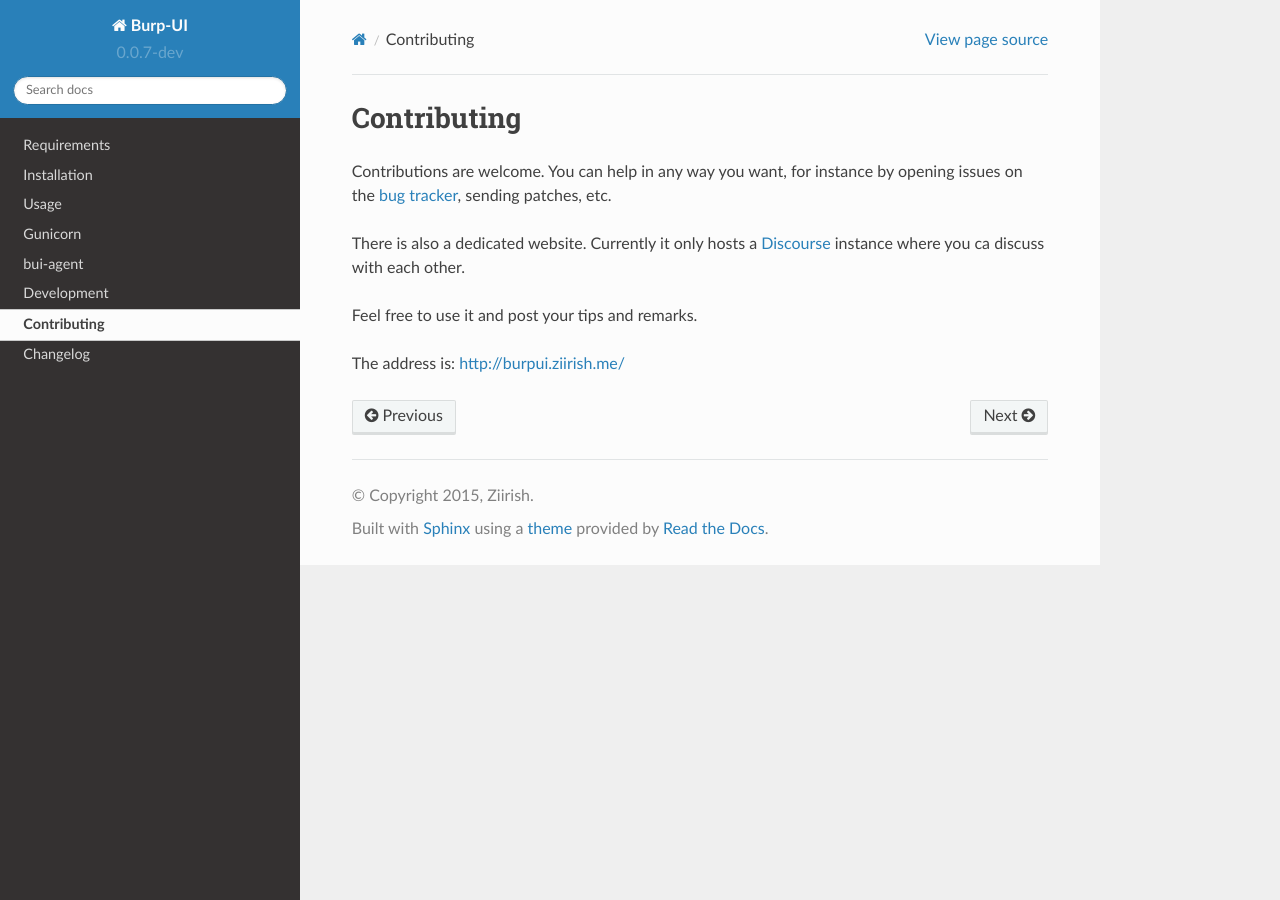
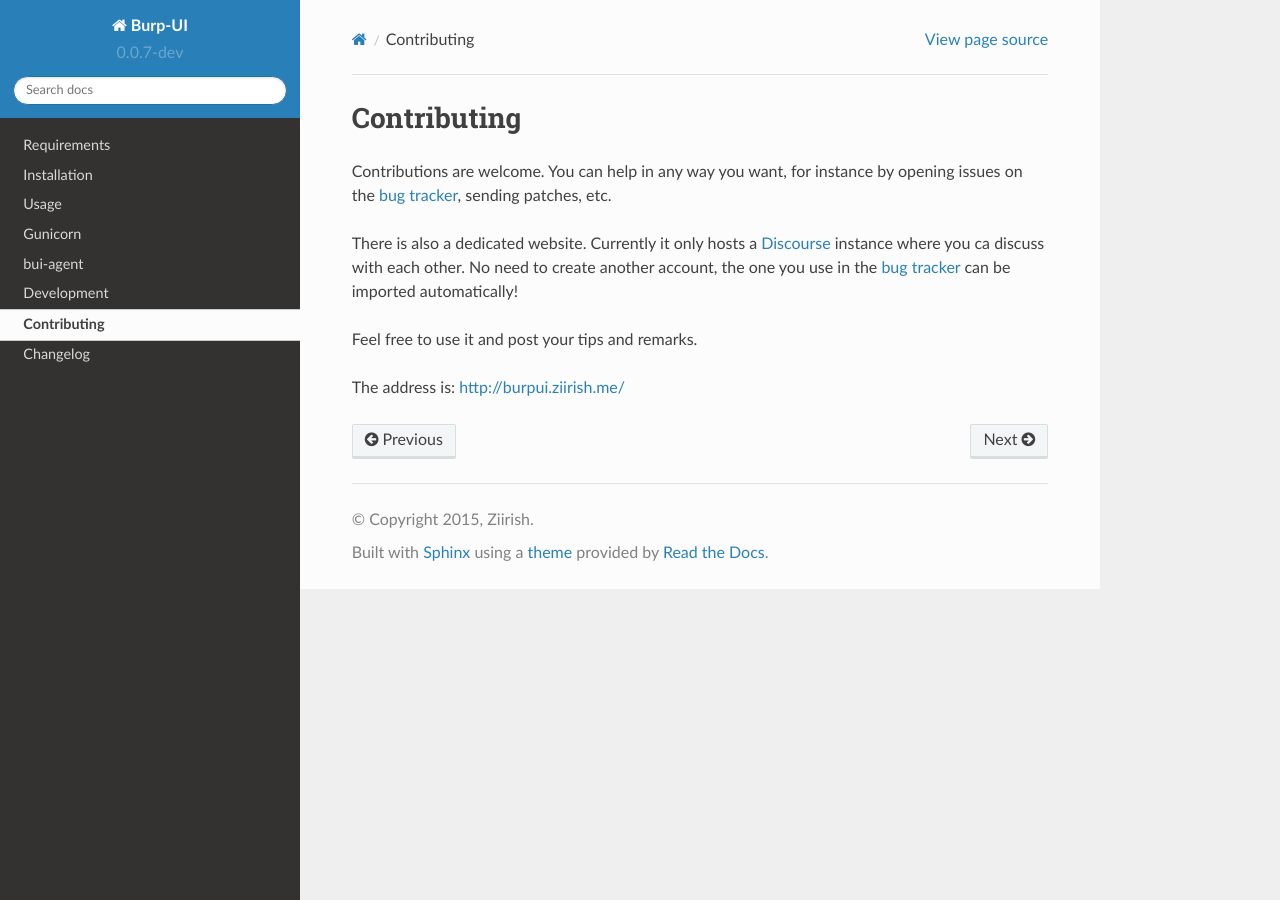
Before and after one commit to ziirish/burp-ui, a Sphinx documentation site: the page built from docs/contributing.rst, in a window 1280 px wide. Built offline with Sphinx 7.4.7 and the Read the Docs theme 2.0.0, drawn with Linux system fonts in a browser that asks for light colours; pages that are not in the unit, such as notebooks, are missing from menus.

Commit message:
add: discourse documentation

```diff
--- a/README.rst
+++ b/README.rst
@@ -53,6 +53,12 @@ Documentation
 
 The documentation is hosted on `readthedocs <https://readthedocs.org>`_ at the
 following address: `burp-ui.readthedocs.org <https://burp-ui.readthedocs.org>`_
+
+
+Community
+=========
+
+Please refer to the `Contributing <https://burp-ui.readthedocs.org/en/latest/contributing.html>`_ page.
 
 
 Troubleshooting
--- a/docs/contributing.rst
+++ b/docs/contributing.rst
@@ -7,6 +7,9 @@ opening issues on the `bug tracker
 
 There is also a dedicated website. Currently it only hosts a `Discourse
 <http://www.discourse.org/>`__ instance where you ca discuss with each other.
+No need to create another account, the one you use in the `bug tracker
+<https://git.ziirish.me/ziirish/burp-ui/issues>`__ can be imported
+automatically!
 
 Feel free to use it and post your tips and remarks.
 
```
